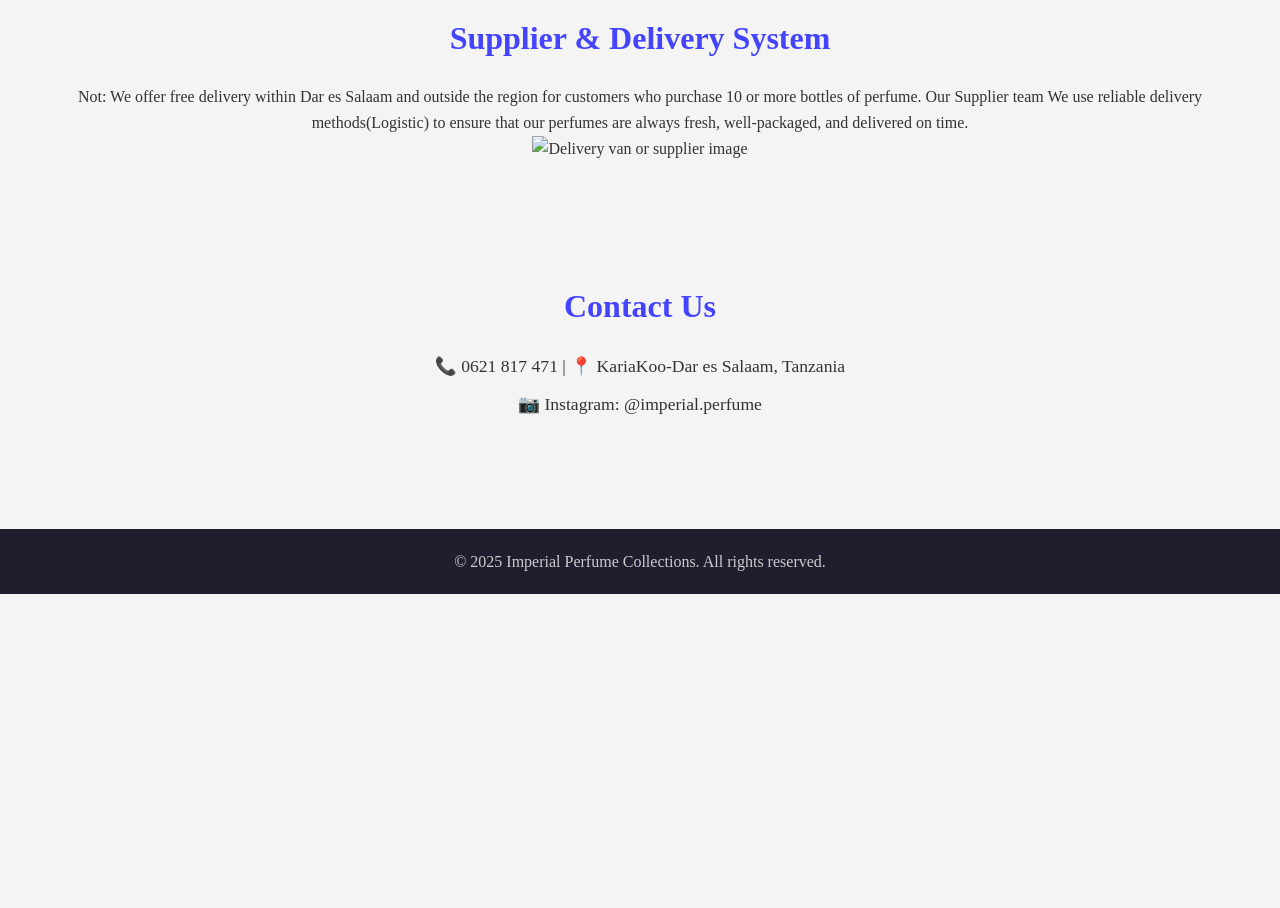
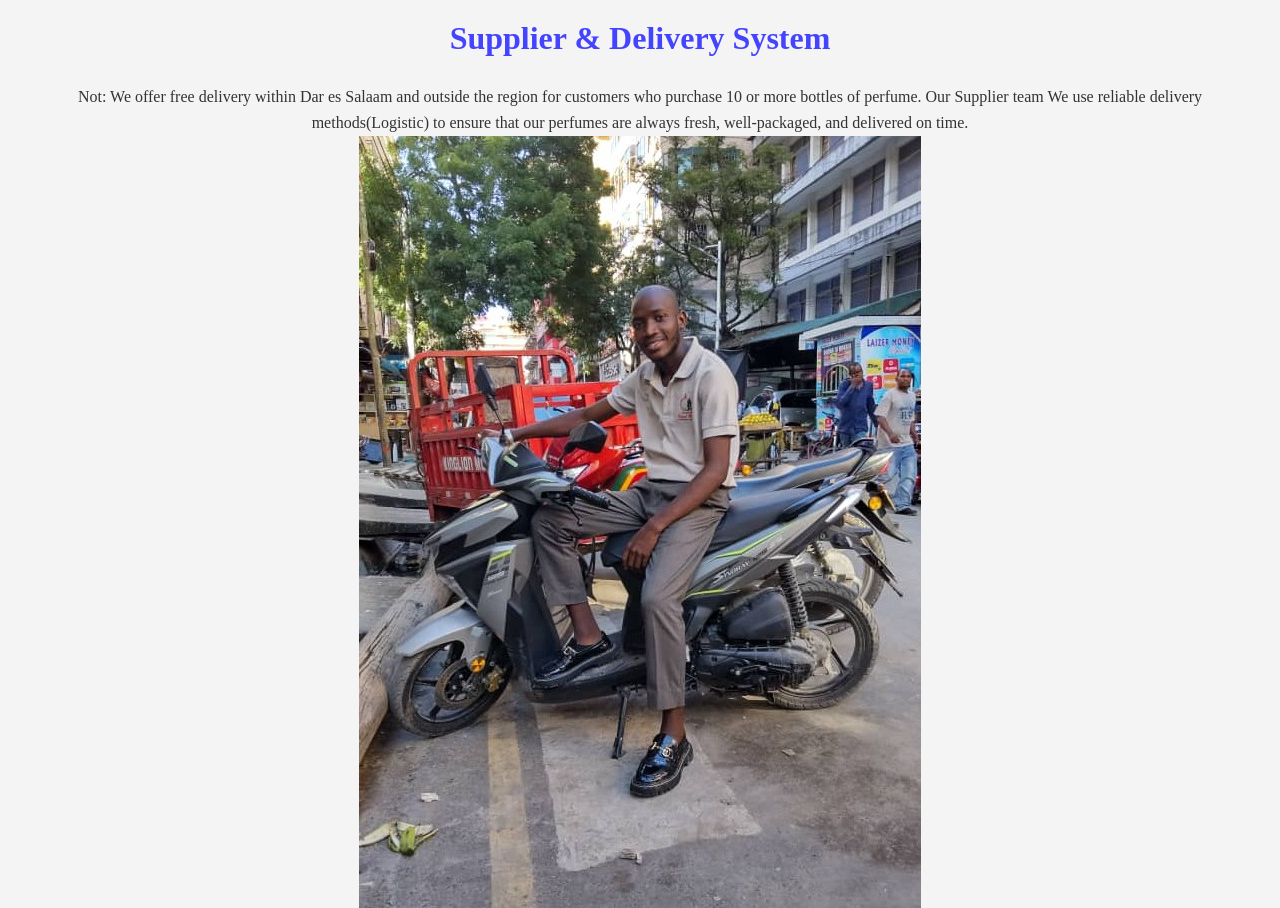
Before and after one commit to Perfume-maker/Imperialperfume-, a plain HTML site: page index.html in a window 1280 px wide. Shown: the part 4760-5668 px from the top of the page. Before the commit the page ends 5354 px from the top, so only its background shows below. Drawn offline with Linux system fonts and the light colour scheme.

Commit message:
Update index.html

```diff
--- a/index.html
+++ b/index.html
@@ -248,7 +248,7 @@
         who purchase 10 or more bottles of perfume. Our Supplier team We use reliable delivery
         methods(Logistic) to ensure that our perfumes are always fresh, well-packaged, and delivered on time.
       </p>
-      <img src="delivery1.jpg" alt="Delivery van or supplier image">
+      <img src="delivery.jpg" alt="Delivery van or supplier image">
   </section>
 
 <section id="contact" class="section contact">
```
